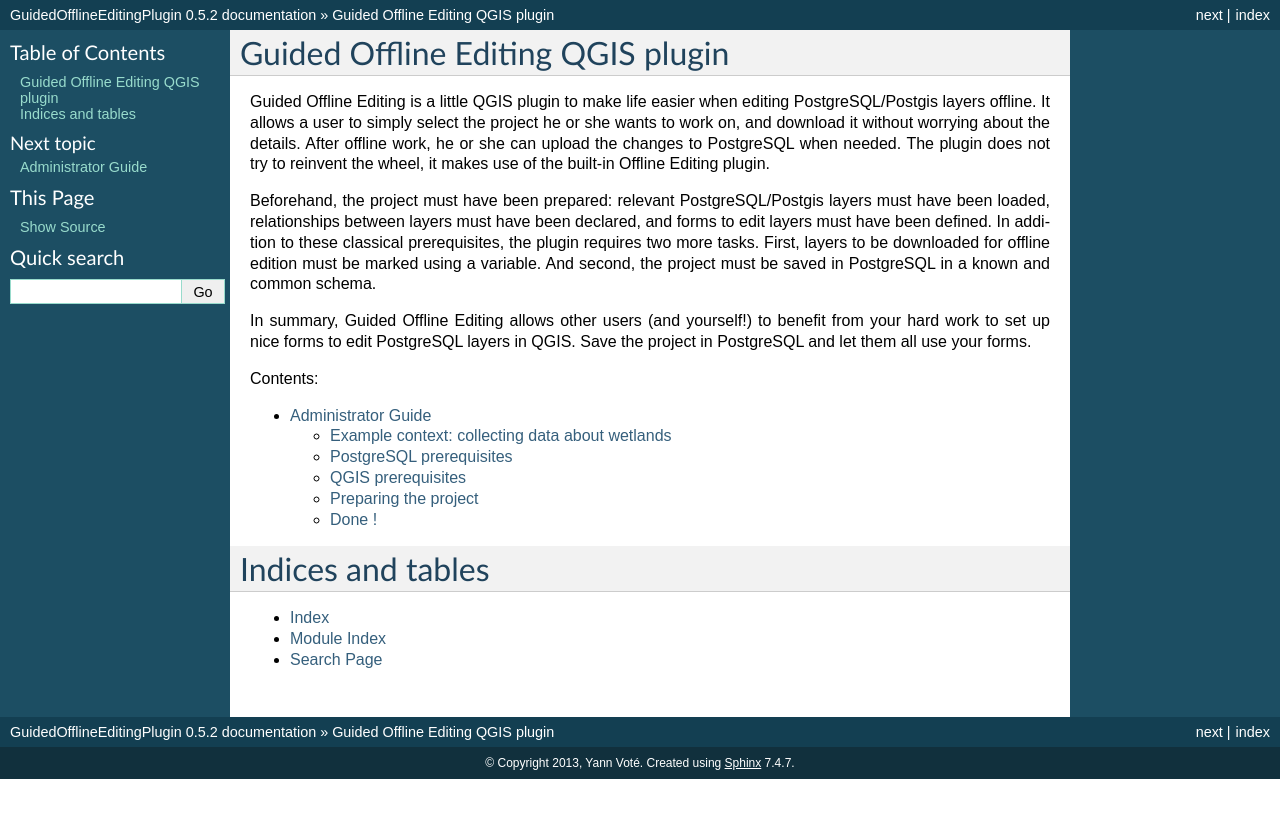
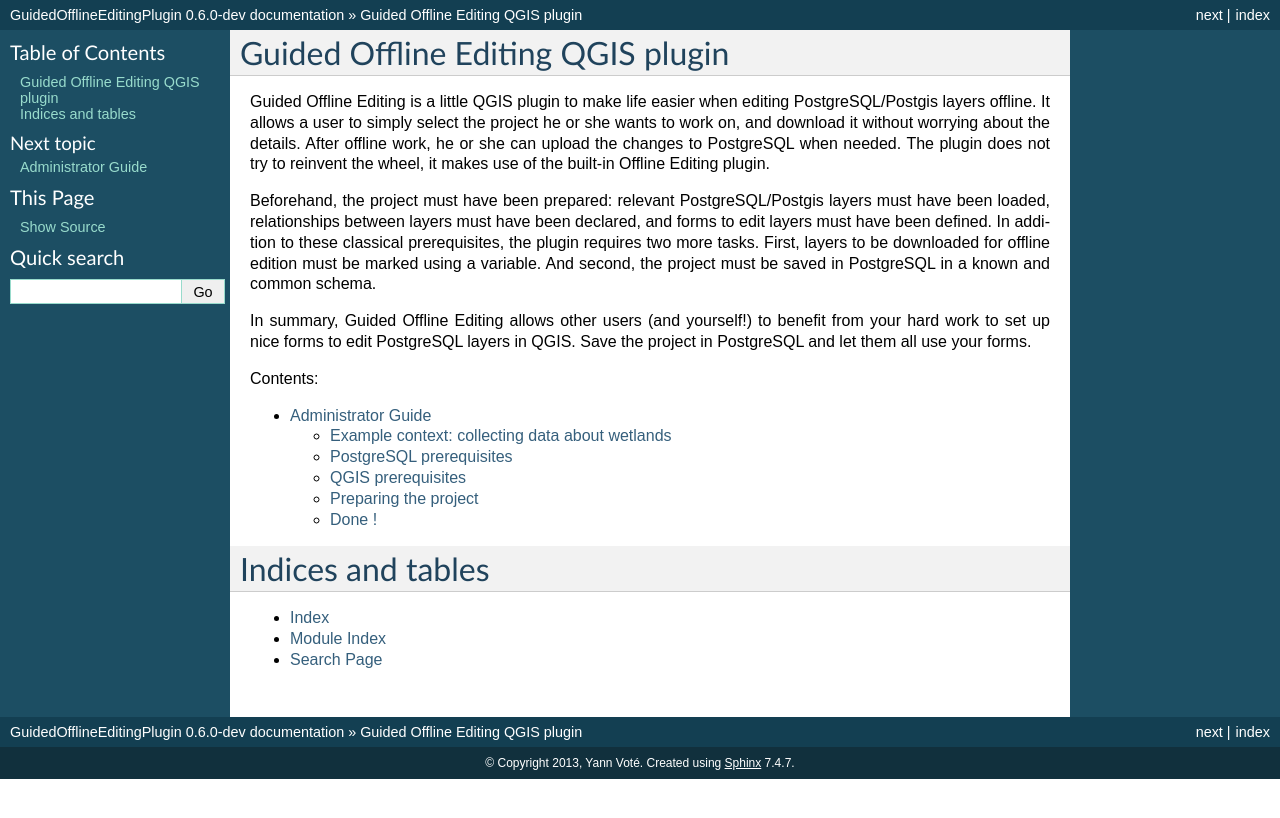
Before and after one commit to ygversil/qgis-guided-offline-editing, a Sphinx documentation site: the page built from help/source/index.rst, in a window 1280 px wide. Shown: the top 818 px of the page. Built offline with Sphinx 7.4.7, drawn with Linux system fonts in a browser that asks for light colours; formulas are drawn with MathJax 3.

Commit message:
Bump version: 0.5.2 → 0.6.0-dev

```diff
--- a/help/source/conf.py
+++ b/help/source/conf.py
@@ -48,9 +48,9 @@
 # built documents.
 #
 # The short X.Y version.
-version = '0.5.2'
+version = '0.6.0-dev'
 # The full version, including alpha/beta/rc tags.
-release = '0.5.2'
+release = '0.6.0-dev'
 
 # The language for content autogenerated by Sphinx. Refer to documentation
 # for a list of supported languages.
--- a/metadata.txt
+++ b/metadata.txt
@@ -10,7 +10,7 @@
 name=Guided Offline Editing
 qgisMinimumVersion=3.10
 description=Extend the built-in Offline Editing plugin providing automated processes
-version=0.5.2
+version=0.6.0-dev
 author=Yann Voté
 email=ygversil@lilo.org
 
```
Also changed, not shown: .bumpversion.cfg.
